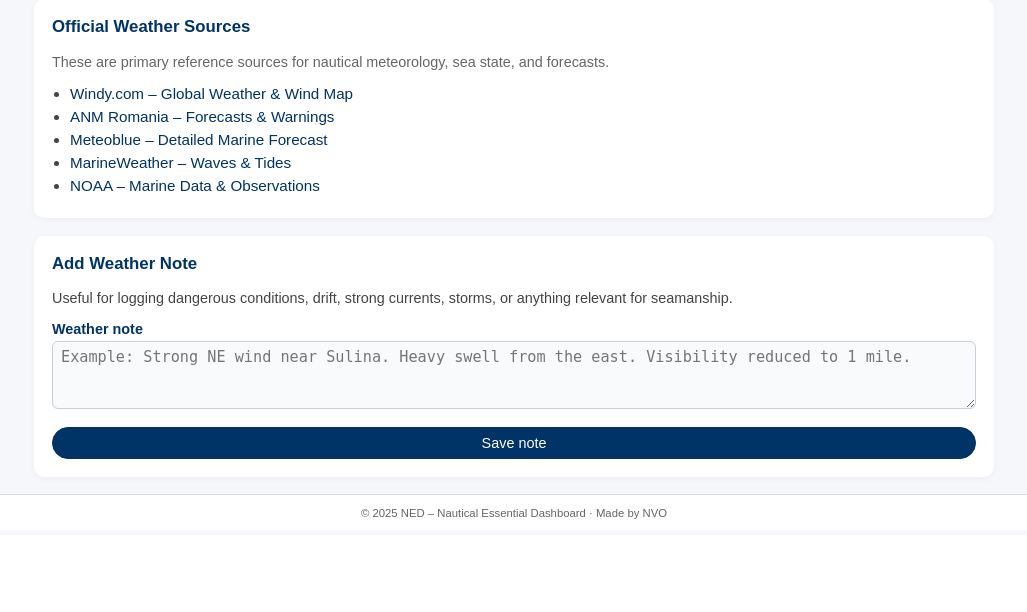
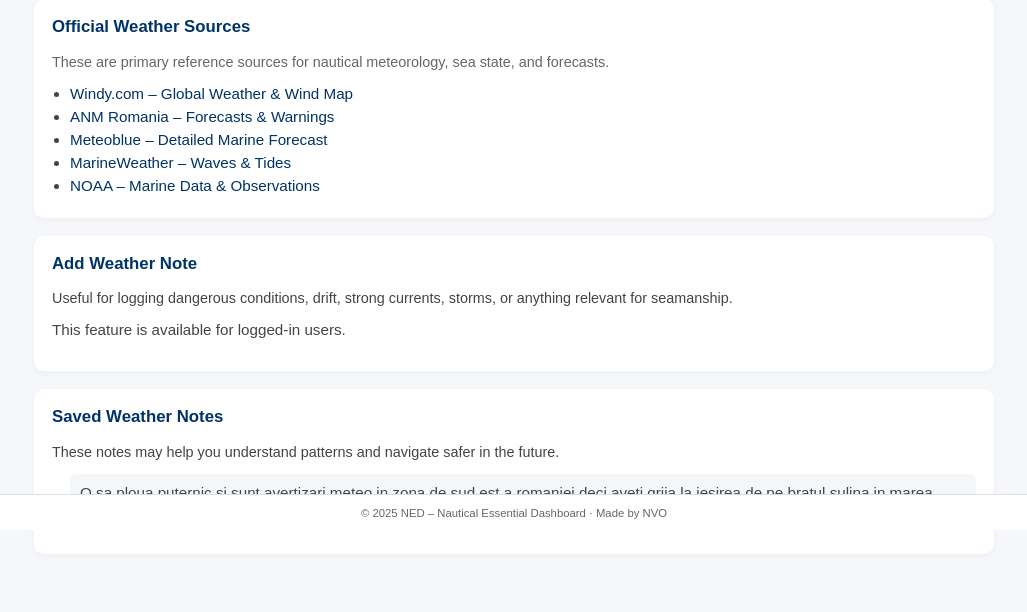
Before and after one commit to NVO01-95/NED-, a Flask app: page /weather in a window 1280 px wide. Shown: the part 270-882 px from the top of the page, without its empty margins (126-1153 px from the left). Before the commit the page ends 789 px from the top, so only its background shows below. Run offline with Flask 3, Linux system fonts and the light colour scheme.

Commit message:
Delete problem

```diff
--- a/app.py
+++ b/app.py
@@ -1,4 +1,4 @@
-from flask import Flask, render_template, request, redirect, url_for, session, make_response, flash
+from flask import Flask, render_template, request, redirect, url_for, session, make_response, flash, g
 from data_utils import load_data, save_data, ensure_route_ids
 from chat_logic import add_route_message, delete_route_message, can_user_post, related_routes_for
 from werkzeug.security import generate_password_hash, check_password_hash
@@ -16,6 +16,7 @@
 
 
 
+
 @dataclass(frozen=True)
 class Segment:
     from_lat: float
@@ -168,6 +169,13 @@
 
     km = R_km * c
     return km * km_to_nm
+
+def require_login():
+    if not session.get("user_id"):
+        flash("This feature is available for logged-in users.", "error")
+        return False
+    return True
+
 
 
 def bearing_deg(lat1, lon1, lat2, lon2):
@@ -474,6 +482,28 @@
         "top_roles": role_counts,
     }
 
+@app.before_request
+def load_current_user_into_g():
+    g.current_user = None
+    uid = session.get("user_id")
+    if not uid:
+        return
+
+    try:
+        data = load_data()
+        users = data.get("users", [])
+        g.current_user = next((u for u in users if u.get("id") == uid), None)
+    except Exception:
+        g.current_user = None
+
+
+@app.context_processor
+def inject_auth_context():
+    return {
+        "current_user": g.get("current_user"),
+        "is_authenticated": bool(g.get("current_user")),
+        "is_admin": bool(g.get("current_user") and g.current_user.get("is_admin", False)),
+    }
 
 
 @app.context_processor
@@ -800,6 +830,9 @@
     edit_index = None
 
     if request.method == "POST":
+        if not require_login():
+            return redirect(url_for("voyage_sheet"))
+
         # create or update based on hidden voyage_index
         idx_str = request.form.get("voyage_index", "").strip()
 
@@ -936,6 +969,9 @@
 
 @app.route("/voyage/delete/<int:index>", methods=["POST"])
 def delete_voyage(index):
+    if not require_login():
+        return redirect(url_for("voyage_sheet"))
+
     data = load_data()
     voyages = data.get("voyages", [])
 
@@ -948,6 +984,10 @@
 
 @app.route("/voyage/checklist/<int:index>", methods=["POST"])
 def update_checklist(index):
+    if not require_login():
+        return redirect(url_for("voyage_sheet"))
+
+
     data = load_data()
     voyages = data.get("voyages", [])
 
@@ -1369,14 +1409,20 @@
 @app.route("/contacts", methods=["GET", "POST"])
 def contacts():
     data = load_data()
-    contacts = data.get("contacts", [])
+    contacts_list = data.get("contacts", [])
     personal_contacts_all = data.get("personal_contacts", [])
 
-    # port selectat din query string, ex: /contacts?port=Constanța
     selected_port = request.args.get("port", "").strip()
 
-    # dacă vine un POST, e formularul de personal contact
     if request.method == "POST":
+        # guest -> nu poate adăuga
+        if not require_login():
+            # portul poate veni din form
+            port_back = request.form.get("port", "").strip()
+            if port_back:
+                return redirect(url_for("contacts", port=port_back))
+            return redirect(url_for("contacts"))
+
         form_type = request.form.get("form_type", "")
         if form_type == "personal":
             port = request.form.get("port", "").strip()
@@ -1392,21 +1438,23 @@
                     "role": person_role,
                     "phone": person_phone,
                     "notes": person_notes,
+                    "user_id": session.get("user_id"),  # IMPORTANT pentru ownership
                 }
                 personal_contacts_all.append(new_personal)
                 data["personal_contacts"] = personal_contacts_all
                 save_data(data)
 
-            # după salvare, ne întoarcem la /contacts?port=<port>
             return redirect(url_for("contacts", port=port))
 
-    # lista de porturi unice pentru dropdown (din contacts + personal_contacts)
-    ports = sorted({c.get("port", "") for c in contacts} | {p.get("port", "") for p in personal_contacts_all})
-    ports = [p for p in ports if p]  # scoatem stringuri goale
+        # fallback
+        return redirect(url_for("contacts", port=selected_port) if selected_port else url_for("contacts"))
+
+    # GET
+    ports = sorted({c.get("port", "") for c in contacts_list} | {p.get("port", "") for p in personal_contacts_all})
+    ports = [p for p in ports if p]
 
     if selected_port:
-        # filtrare pentru portul selectat + atașăm indexul real din lista mare
-        official_filtered = [c for c in contacts if (c.get("port") or "").strip() == selected_port]
+        official_filtered = [c for c in contacts_list if (c.get("port") or "").strip() == selected_port]
 
         personal_filtered = []
         for idx, p in enumerate(personal_contacts_all):
@@ -1415,13 +1463,13 @@
                 p_with_index["idx"] = idx
                 personal_filtered.append(p_with_index)
 
-        port_stats = compute_contact_stats_for_port(contacts, personal_contacts_all, selected_port)
+        port_stats = compute_contact_stats_for_port(contacts_list, personal_contacts_all, selected_port)
     else:
         official_filtered = []
         personal_filtered = []
         port_stats = None
 
-    total_official = len(contacts)
+    total_official = len(contacts_list)
     total_personal = len(personal_contacts_all)
     total_ports = len(ports)
 
@@ -1437,17 +1485,38 @@
         total_ports=total_ports,
     )
 
+
 @app.route("/contacts/personal/delete/<int:index>", methods=["POST"])
 def delete_personal_contact(index):
-    data = load_data()
+    if not require_login():
+        return redirect(url_for("contacts"))
+
+    data = load_data()
+    users = data.get("users", [])
     personal_contacts_all = data.get("personal_contacts", [])
 
+    uid = session.get("user_id")
+    current_user = next((u for u in users if u.get("id") == uid), None)
+    is_admin = bool(current_user and current_user.get("is_admin", False))
+
     deleted_port = ""
+
     if 0 <= index < len(personal_contacts_all):
-        deleted_port = personal_contacts_all[index].get("port", "")
+        item = personal_contacts_all[index]
+        deleted_port = (item.get("port") or "").strip()
+
+        is_owner = (item.get("user_id") == uid)
+
+        if not (is_admin or is_owner):
+            flash("You are not allowed to delete this contact.", "error")
+            if deleted_port:
+                return redirect(url_for("contacts", port=deleted_port))
+            return redirect(url_for("contacts"))
+
         personal_contacts_all.pop(index)
         data["personal_contacts"] = personal_contacts_all
         save_data(data)
+        flash("Contact deleted.", "success")
 
     if deleted_port:
         return redirect(url_for("contacts", port=deleted_port))
@@ -1460,24 +1529,53 @@
     notes = data.get("weather_notes", [])
 
     if request.method == "POST":
+        if not require_login():
+            return redirect(url_for("weather"))
+
         note = request.form.get("weather_note", "").strip()
         if note:
-            notes.append(note)
+            notes.append({
+                "text": note,
+                "user_id": session.get("user_id"),
+                "created_at": datetime.utcnow().isoformat(),
+            })
             data["weather_notes"] = notes
             save_data(data)
         return redirect(url_for("weather"))
 
     return render_template("weather.html", weather_notes=notes)
 
+
 @app.route("/weather/delete/<int:index>", methods=["POST"])
 def weather_delete(index):
-    data = load_data()
+    if not require_login():
+        return redirect(url_for("weather"))
+
+    data = load_data()
+    users = data.get("users", [])
     notes = data.get("weather_notes", [])
 
+    uid = session.get("user_id")
+    current_user = next((u for u in users if u.get("id") == uid), None)
+    is_admin = bool(current_user and current_user.get("is_admin", False))
+
     if 0 <= index < len(notes):
+        item = notes[index]
+
+        # suport 2 formate: dict nou sau string vechi
+        if isinstance(item, dict):
+            is_owner = (item.get("user_id") == uid)
+        else:
+            is_owner = True  # pentru formatul vechi nu ai ownership real
+
+        if not (is_admin or is_owner):
+            flash("You are not allowed to delete this note.", "error")
+            return redirect(url_for("weather"))
+
         notes.pop(index)
         data["weather_notes"] = notes
         save_data(data)
+        flash("Weather note deleted.", "success")
 
     return redirect(url_for("weather"))
 
--- a/data/ned_data.json
+++ b/data/ned_data.json
@@ -168,13 +168,6 @@
       "position": "Mm 37.5 Port Tulcea Aval",
       "category": "Other",
       "notes": "Restaurant Marcu livreaza si la bordul navelor prin intermediul Corsarelor Delta Trans"
-    },
-    {
-      "date": "2025-12-02",
-      "time": "16:45",
-      "position": "Port Constanta",
-      "category": "Traffic",
-      "notes": "Perioada de asteptare decenta"
     }
   ],
   "contacts": [
@@ -228,7 +221,9 @@
       "notes": "Cel mai tare manager, are camere dotate cu incarcatoare pentru uk inclusiv si roomservice fara taxe adaugate"
     }
   ],
-  "weather_notes": [],
+  "weather_notes": [
+    "O sa ploua puternic si sunt avertizari meteo in zona de sud est a romaniei deci aveti grija la iesirea de pe bratul sulina in marea neagra"
+  ],
   "users": [
     {
       "id": 1,
--- a/templates/weather.html
+++ b/templates/weather.html
@@ -27,30 +27,52 @@
 
 <section class="ned-card">
     <h3>Add Weather Note</h3>
-    <p style="font-size: 0.9rem;">Useful for logging dangerous conditions, drift, strong currents, storms, or anything relevant for seamanship.</p>
+    <p style="font-size: 0.9rem;">
+        Useful for logging dangerous conditions, drift, strong currents, storms, or anything relevant for seamanship.
+    </p>
 
+    {% if is_authenticated %}
         <form method="post" action="{{ url_for('weather') }}" class="voyage-form">
             <div class="form-row">
                 <label for="weather_note">Weather note</label>
-            <textarea id="weather_note" name="weather_note" rows="3" placeholder="Example: Strong NE wind near Sulina. Heavy swell from the east. Visibility reduced to 1 mile."></textarea>
+                <textarea
+                    id="weather_note"
+                    name="weather_note"
+                    rows="3"
+                    placeholder="Example: Strong NE wind near Sulina. Heavy swell from the east. Visibility reduced to 1 mile."
+                ></textarea>
             </div>
             <button type="submit" class="btn">Save note</button>
         </form>
+    {% else %}
+        <p class="small-hint" style="margin-top:10px;">
+            This feature is available for logged-in users.
+        </p>
+    {% endif %}
 </section>
 
 {% if weather_notes %}
 <section class="ned-card">
     <h3>Saved Weather Notes</h3>
-    <p style="font-size: 0.9rem;">These notes may help you understand patterns and navigate safer in the future.</p>
+    <p style="font-size: 0.9rem;">
+        These notes may help you understand patterns and navigate safer in the future.
+    </p>
 
     <ul class="weather-notes-list">
         {% for note in weather_notes %}
         <li>
             <div class="weather-note-item">
-                <span>{{ note }}</span>
-                <form method="post" action="{{ url_for('weather_delete', index=loop.index0) }}" style="display:inline;">
-                    <button class="btn btn-secondary btn-small" type="submit">Delete</button>
+                <span>{{ note.text if note is mapping else note }}</span>
+
+                {% if is_authenticated %}
+                    <form method="post"
+                          action="{{ url_for('weather_delete', index=loop.index0) }}"
+                          style="display:inline;">
+                        <button class="btn btn-secondary btn-small" type="submit">
+                            Delete
+                        </button>
                     </form>
+                {% endif %}
             </div>
         </li>
         {% endfor %}
```
Also changed, not shown: templates/contacts.html (+9 -0 lines), templates/route_planner.html (+17 -17 lines), 1 other file. Lines whose indentation alone changed are shown as unchanged.
